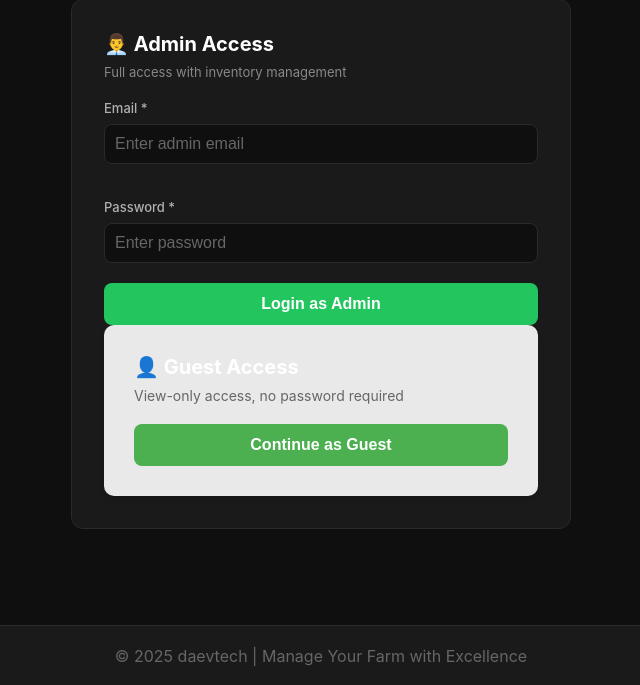
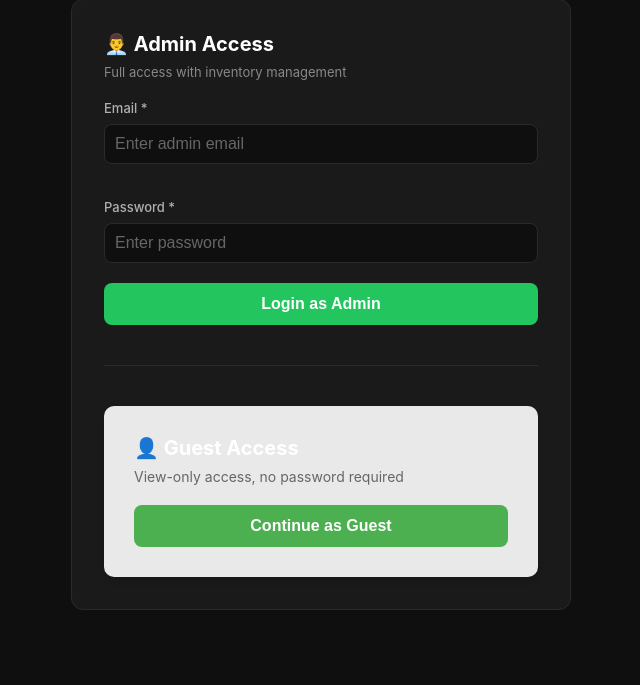
Before and after one commit to daevmassy/TomatoFarmManager-1, a Flask app: page /login in a window 1280 px wide. Shown: the part 226-911 px from the top of the page, without its empty margins (419-1059 px from the left). Run offline with Flask 3, Linux system fonts and the light colour scheme; some libraries are stand-ins or nearby versions.

Commit message:
Assistant checkpoint: Add spacing between login forms
Assistant generated file changes:
- templates/login.html: Add spacing between login sections

---

User prompt:

add some space between the two logind

Replit-Commit-Author: Assistant
Replit-Commit-Session-Id: 744d2253-434e-44f0-b0d8-4be10dbd33cf
Replit-Commit-Event-Id: 372fcb66-7006-40a1-809b-03c11fa8b2e4

```diff
--- a/templates/login.html
+++ b/templates/login.html
@@ -25,6 +25,8 @@
             <button type="submit" class="btn" style="width: 100%; padding: 12px; font-size: 16px;">Login as Admin</button>
         </form>
 
+        <div style="margin: 40px 0; border-top: 1px solid #2a2a2a;"></div>
+
         <form method="POST" action="/login/guest" style="padding: 30px; background: rgba(255,255,255,0.9); border-radius: 10px; box-shadow: 0 4px 6px rgba(0,0,0,0.1);">
             <h3>👤 Guest Access</h3>
             <p style="font-size: 14px; color: #666;">View-only access, no password required</p>
```
